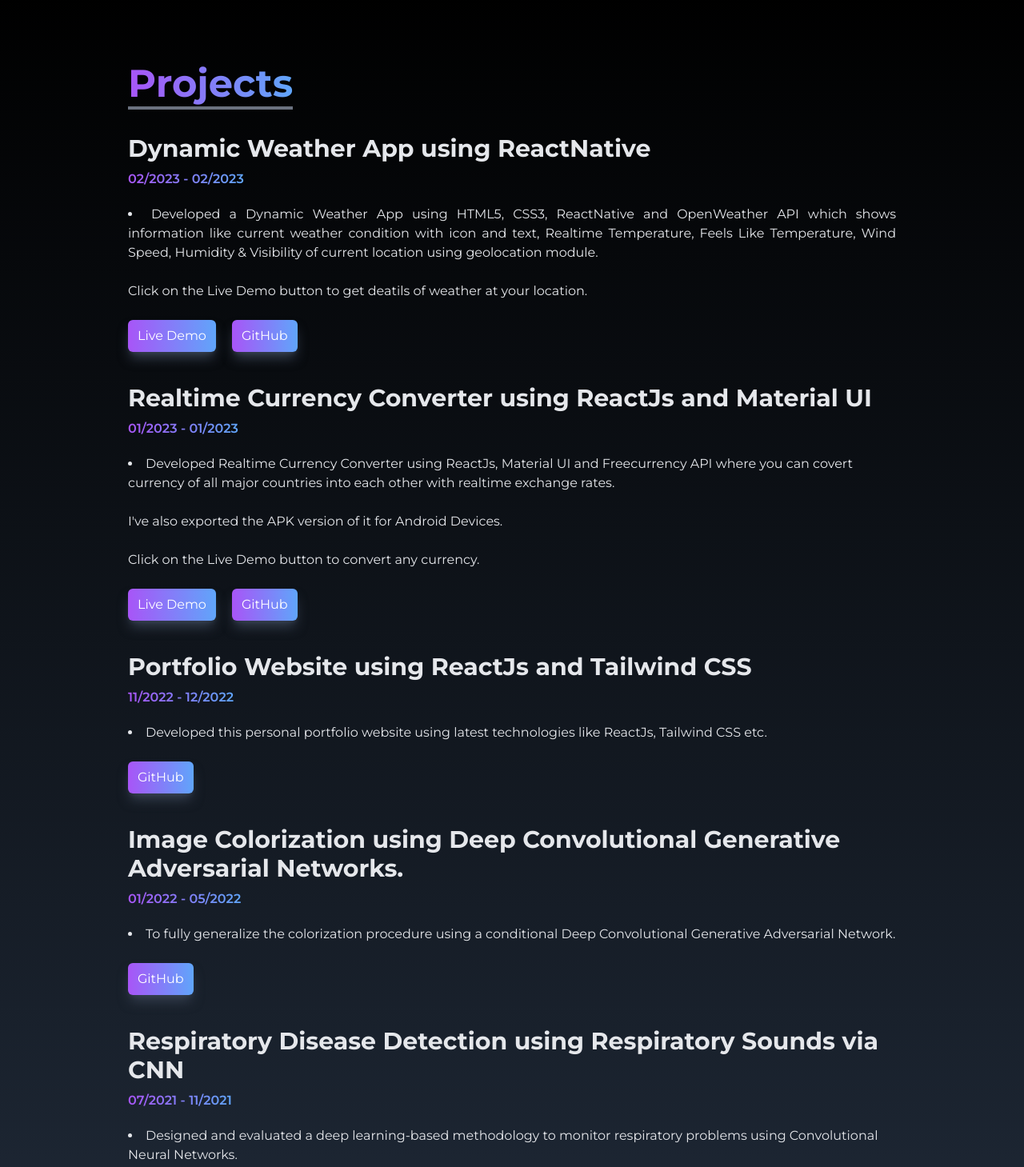
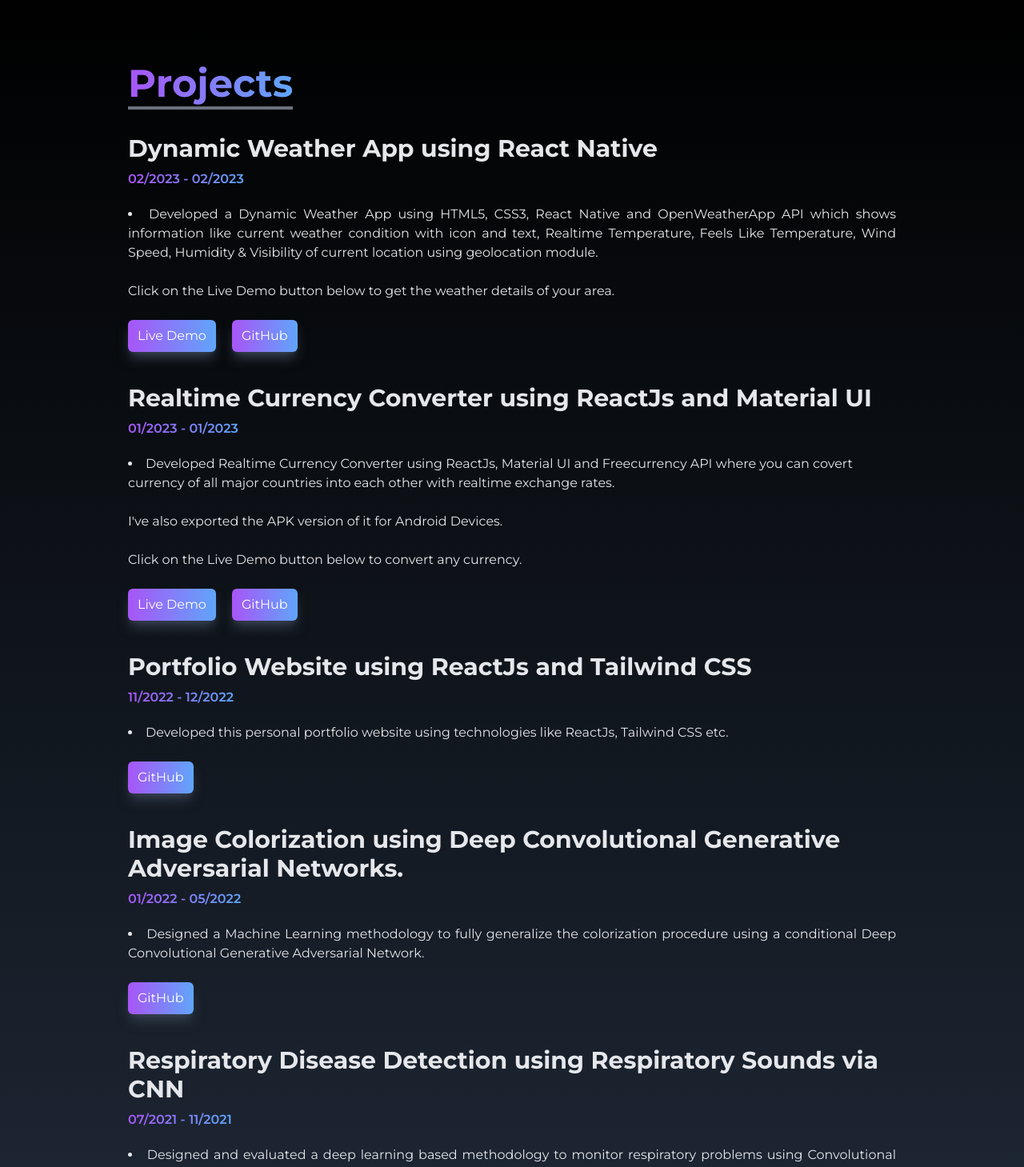
Before and after one commit to akshat26akd/Portfolio-Using-React-Tailwind, a React (Vite) app: page / in a window 1280 px wide. Shown: the part 3760-5219 px from the top of the page at 80% size. Built offline with nearby package versions, Linux system fonts and the light colour scheme.

Commit message:
Corrected Typos

```diff
--- a/src/pages/Projects.jsx
+++ b/src/pages/Projects.jsx
@@ -16,7 +16,7 @@ const Projects = () => {
 
           <div>
             <h2 className="pt-10 text-xl md:text-3xl font-bold">
-              Dynamic Weather App using ReactNative
+              Dynamic Weather App using React Native
             </h2>
 
             <div className="flex flex-col justify-between items-baseline">
@@ -25,15 +25,15 @@ const Projects = () => {
               </h3>
 
               <li className="text-sm md:text-base text-justify">
-                Developed a Dynamic Weather App using HTML5, CSS3, ReactNative
-                and OpenWeather API which shows information like current weather
-                condition with icon and text, Realtime Temperature, Feels Like
-                Temperature, Wind Speed, Humidity & Visibility of current
-                location using geolocation module.
+                Developed a Dynamic Weather App using HTML5, CSS3, React Native
+                and OpenWeatherApp API which shows information like current
+                weather condition with icon and text, Realtime Temperature,
+                Feels Like Temperature, Wind Speed, Humidity & Visibility of
+                current location using geolocation module.
                 <br />
                 <br />
-                Click on the Live Demo button to get deatils of weather at your
-                location.
+                Click on the Live Demo button below to get the weather details
+                of your area.
               </li>
               <br />
               <div className="flex flex-row gap-5 ">
@@ -76,7 +76,7 @@ const Projects = () => {
                 I've also exported the APK version of it for Android Devices.
                 <br />
                 <br />
-                Click on the Live Demo button to convert any currency.
+                Click on the Live Demo button below to convert any currency.
               </li>
               <br />
               <div className="flex flex-row gap-5 ">
@@ -112,9 +112,9 @@ const Projects = () => {
                 11/2022 - 12/2022
               </h3>
 
-              <li className="text-sm md:text-base">
-                Developed this personal portfolio website using latest
-                technologies like ReactJs, Tailwind CSS etc.
+              <li className="text-sm md:text-base text-justify">
+                Developed this personal portfolio website using technologies
+                like ReactJs, Tailwind CSS etc.
               </li>
               <br />
               <a
@@ -142,9 +142,10 @@ const Projects = () => {
                 01/2022 - 05/2022
               </h3>
 
-              <li className="text-sm md:text-base">
-                To fully generalize the colorization procedure using a
-                conditional Deep Convolutional Generative Adversarial Network.
+              <li className="text-sm md:text-base text-justify">
+                Designed a Machine Learning methodology to fully generalize the
+                colorization procedure using a conditional Deep Convolutional
+                Generative Adversarial Network.
               </li>
               <br />
               <a
@@ -171,8 +172,8 @@ const Projects = () => {
                 07/2021 - 11/2021
               </h3>
 
-              <li className="text-sm md:text-base">
-                Designed and evaluated a deep learning-based methodology to
+              <li className="text-sm md:text-base text-justify">
+                Designed and evaluated a deep learning based methodology to
                 monitor respiratory problems using Convolutional Neural
                 Networks.
               </li>
```
Also changed, not shown: src/images/figma.png.
